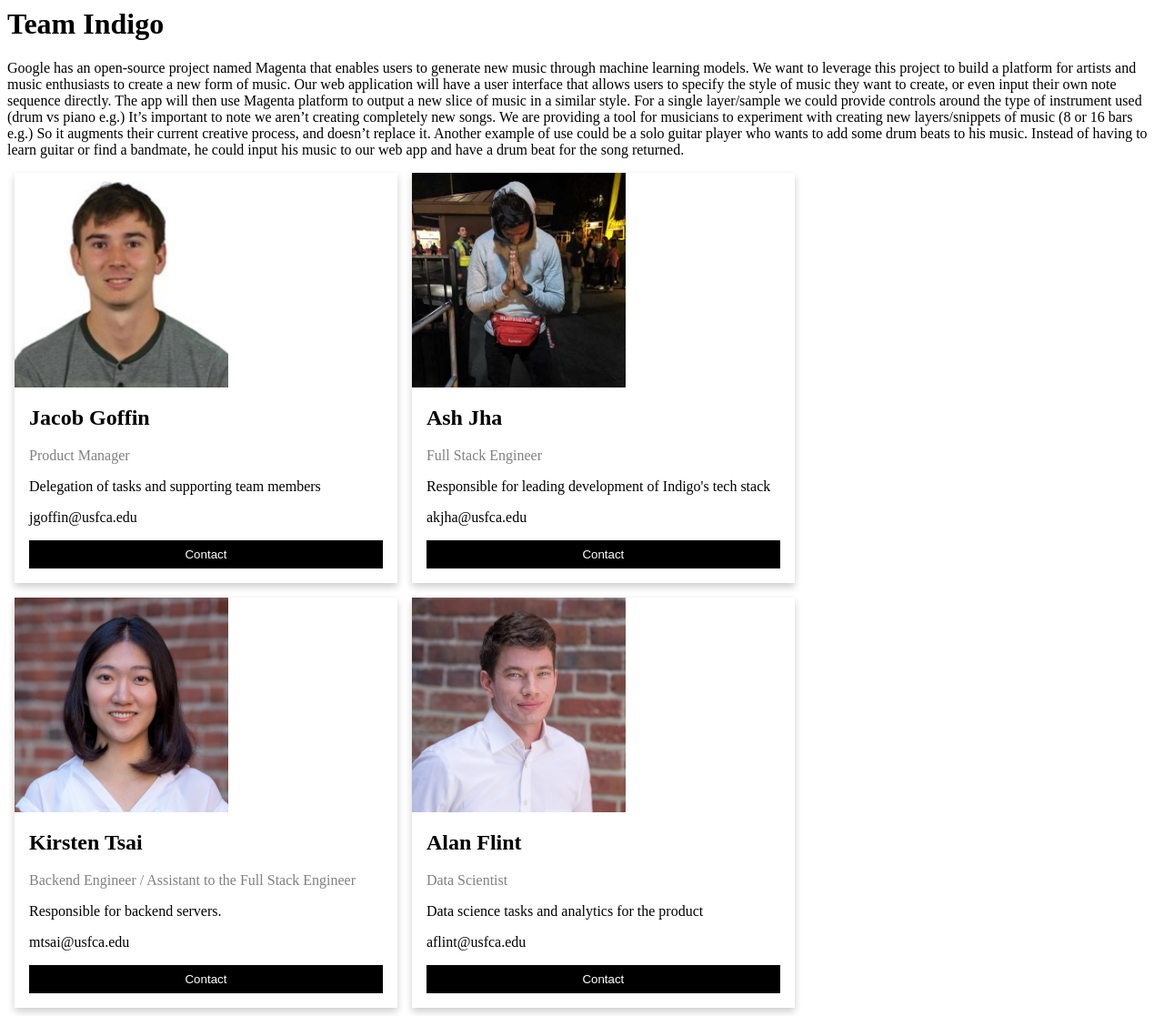
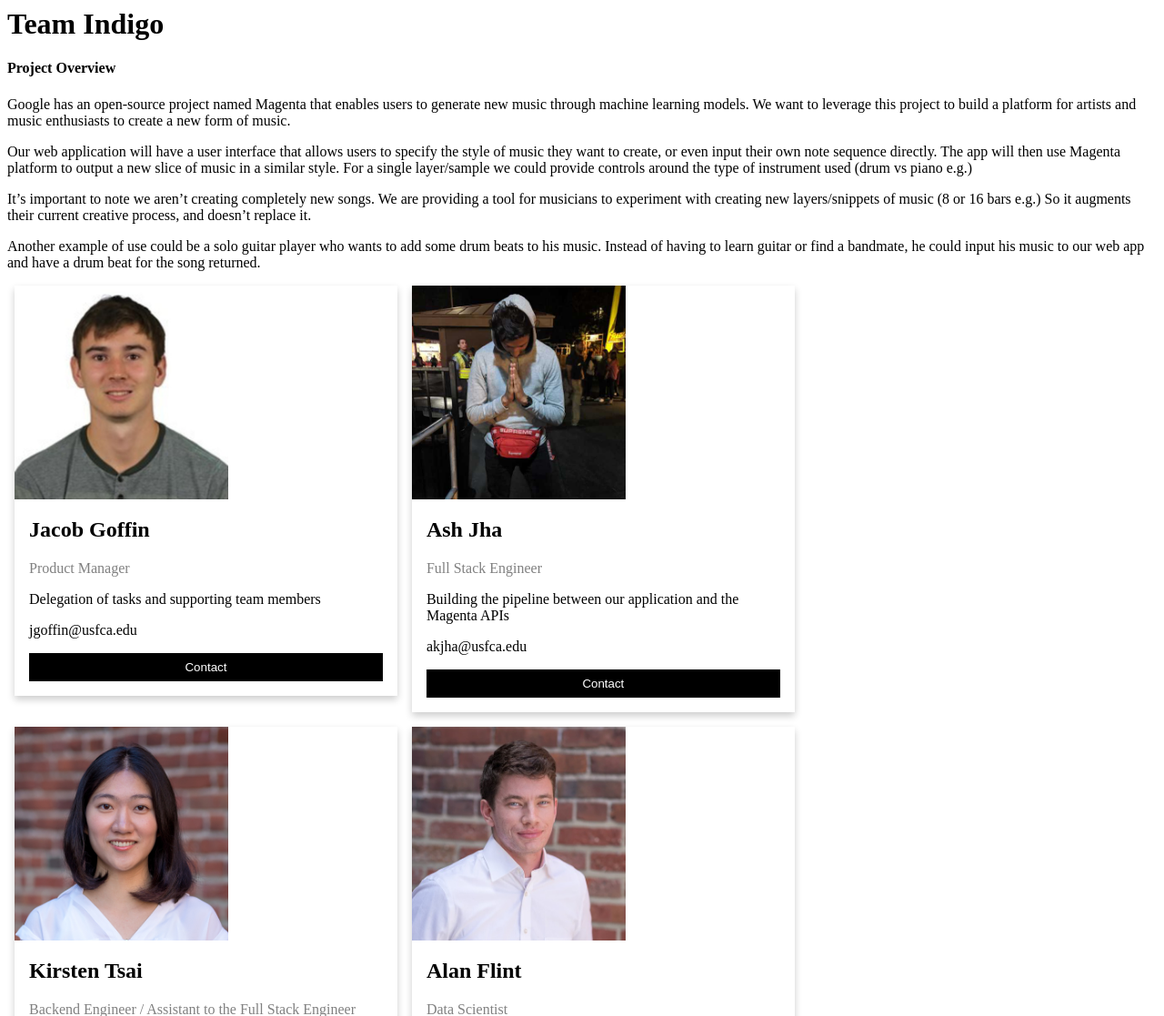
Before and after one commit to MSDS698/2020-product-analytics-group-project-indigo, a Flask app: page / in a window 1280 px wide. Shown: the top 1117 px of the page at 91% size. Run offline with Flask 2, Linux system fonts and the light colour scheme; some libraries are stand-ins or nearby versions.

Commit message:
team name and project description

```diff
--- a/app/templates/index.html
+++ b/app/templates/index.html
@@ -8,13 +8,14 @@
 
 <h1>Team Indigo</h1>
 
-<p>Google has an open-source project named Magenta that enables users to generate new music through machine learning models. We want to leverage this project to build a platform for artists and music enthusiasts to create a new form of music.
+<h4> Project Overview </h4>
+<p>Google has an open-source project named Magenta that enables users to generate new music through machine learning models. We want to leverage this project to build a platform for artists and music enthusiasts to create a new form of music.</p>
 
-Our web application will have a user interface that allows users to specify the style of music they want to create, or even input their own note sequence directly. The app will then use Magenta platform to output a new slice of music in a similar style. For a single layer/sample we could provide controls around the type of instrument used (drum vs piano e.g.)
+<p>Our web application will have a user interface that allows users to specify the style of music they want to create, or even input their own note sequence directly. The app will then use Magenta platform to output a new slice of music in a similar style. For a single layer/sample we could provide controls around the type of instrument used (drum vs piano e.g.)</p>
 
-It’s important to note we aren’t creating completely new songs. We are providing a tool for musicians to experiment with creating new layers/snippets of music (8 or 16 bars e.g.) So it augments their current creative process, and doesn’t replace it.
+<p>It’s important to note we aren’t creating completely new songs. We are providing a tool for musicians to experiment with creating new layers/snippets of music (8 or 16 bars e.g.) So it augments their current creative process, and doesn’t replace it. </p>
 
-Another example of use could be a solo guitar player who wants to add some drum beats to his music. Instead of having to learn guitar or find a bandmate, he could input his music to our web app and have a drum beat for the song returned.
+<p>Another example of use could be a solo guitar player who wants to add some drum beats to his music. Instead of having to learn guitar or find a bandmate, he could input his music to our web app and have a drum beat for the song returned.
 </p>
 
 <div class="column">
@@ -37,7 +38,7 @@ Another example of use could be a solo guitar player who wants to add some drum
       <div class="container">
         <h2>Ash Jha</h2>
         <p class="title">Full Stack Engineer</p>
-        <p>Responsible for leading development of Indigo's tech stack</p>
+        <p>Building the pipeline between our application and the Magenta APIs</p>
         <p>akjha@usfca.edu</p>
         <p><button class="button">Contact</button></p>
       </div>
@@ -85,7 +86,7 @@ Another example of use could be a solo guitar player who wants to add some drum
 
   <div class="column">
     <div class="card">
-      <img src="img/_Lori.jpeg" alt="Lori" style="height:30%">
+      <img src="img/_Lori.png" alt="Lori" style="height:30%">
       <div class="container">
         <h2>Lori Sheng</h2>
         <p class="title">Backend Engineer</p>
@@ -98,7 +99,7 @@ Another example of use could be a solo guitar player who wants to add some drum
 
   <div class="column">
     <div class="card">
-      <img src="img/_Rushil.jpeg" alt="Rushil" style="height:30%">
+      <img src="img/_Rushil.png" alt="Rushil" style="height:30%">
       <div class="container">
         <h2>Rushil Sheth</h2>
         <p class="title">Full Stack Engineer</p>
```
